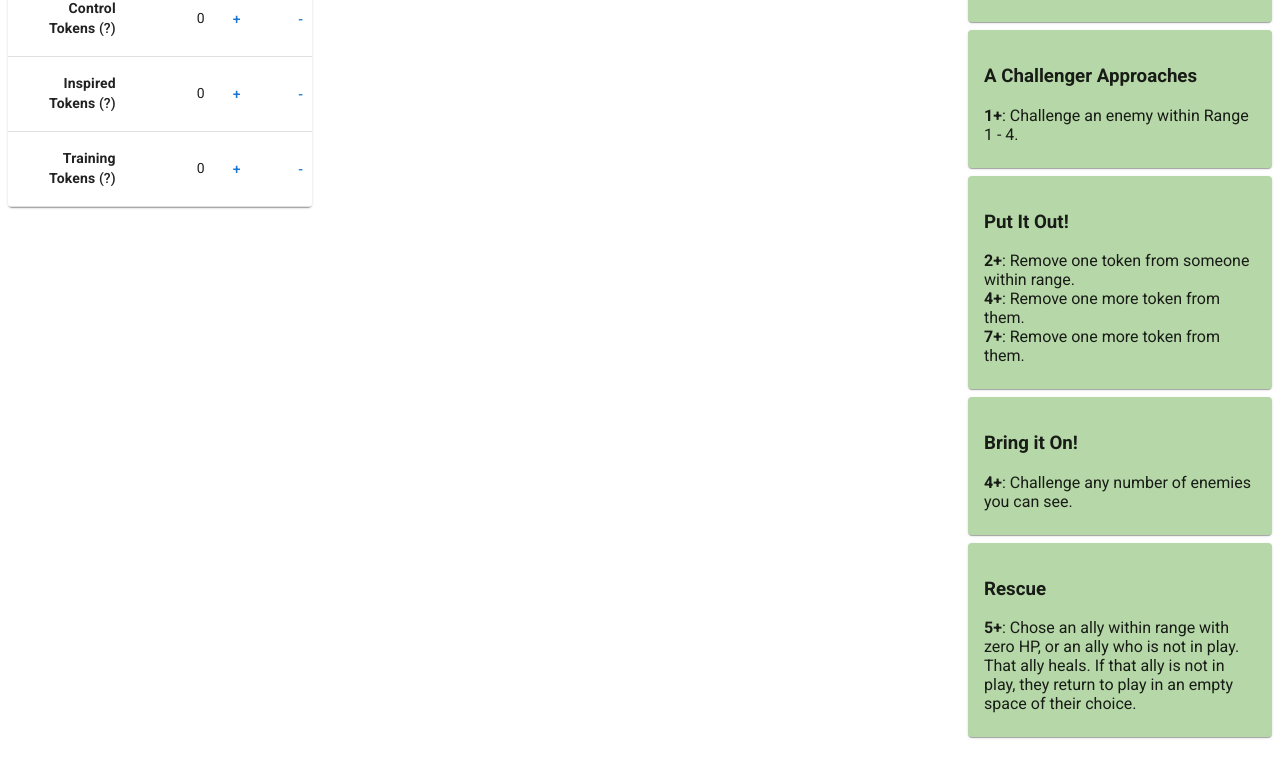
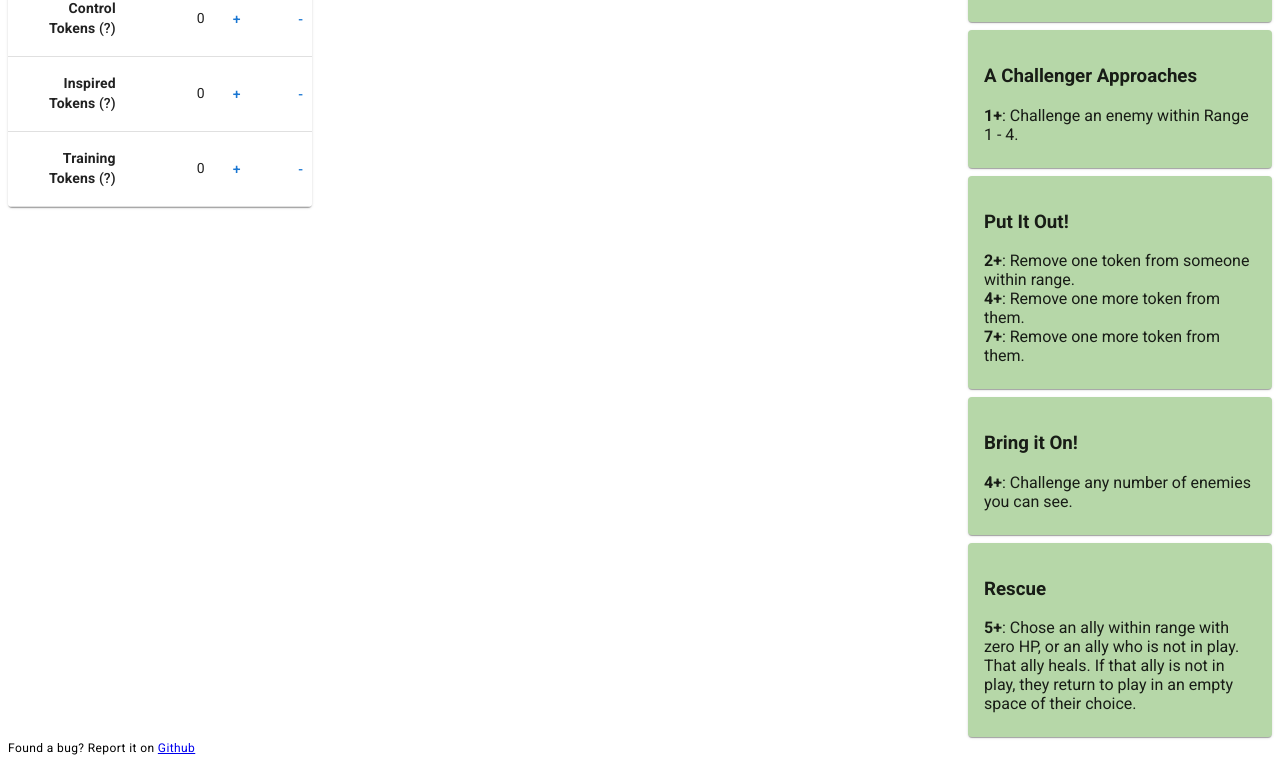
Before and after one commit to Nubuscu/panic-pwa, a React (Vite) app: page / in a window 1280 px wide. Shown: the part 1041-1808 px from the top of the page. Before the commit the page ends 1786 px from the top, so only its background shows below. Built offline with nearby package versions, Linux system fonts and the light colour scheme.

Commit message:
Add character name header and help footer

```diff
--- a/index.html
+++ b/index.html
@@ -4,7 +4,6 @@
     <meta charset="UTF-8" />
     <link rel="icon" type="image/ico" href="/favicon.ico" />
     <meta name="viewport" content="width=device-width, initial-scale=1.0" />
-    <title>Panic At The Dojo</title>
   </head>
   <body>
     <noscript>You need to enable JavaScript to run this app.</noscript>
--- a/src/App.tsx
+++ b/src/App.tsx
@@ -9,13 +9,17 @@ import { ConfigModal } from "./app/components/ConfigModal"
 import { CurrentHero } from "./app/components/CurrentHero"
 import { StatsTracking } from "./app/components/StatsTracking"
 import { useAppSelector } from "./app/hooks"
+import { useEffect } from "react"
 
 const App = () => {
   const hero = useAppSelector(state => state.hero.hero)
 
+  useEffect(() => {
+    document.title = `${hero.name} - Panic At The Dojo`
+  }, [hero.name])
   return (
     <StyledEngineProvider injectFirst>
-      <Container maxWidth={"xl"} disableGutters={true}>
+      <Container maxWidth={"xl"} disableGutters>
         <Typography variant="h4" align="center">
           {hero.name}
         </Typography>
@@ -31,6 +35,11 @@ const App = () => {
           <CurrentHero />
           <BasicActionsList />
         </Grid>
+        <footer>
+          <Typography variant="caption">
+            Found a bug? Report it on <a href="https://github.com/Nubuscu/panic-pwa/issues">Github</a>
+          </Typography>
+        </footer>
       </Container>
     </StyledEngineProvider>
   )
--- a/src/main.tsx
+++ b/src/main.tsx
@@ -20,7 +20,7 @@ if (container) {
       <Provider store={store}>
         <App />
       </Provider>
-    </React.StrictMode>,
+    </React.StrictMode>
   )
 } else {
   throw new Error(
```
